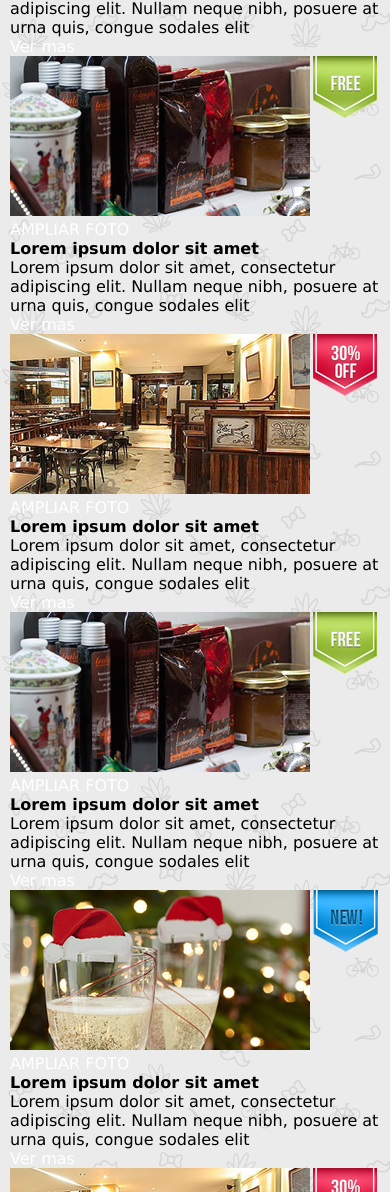
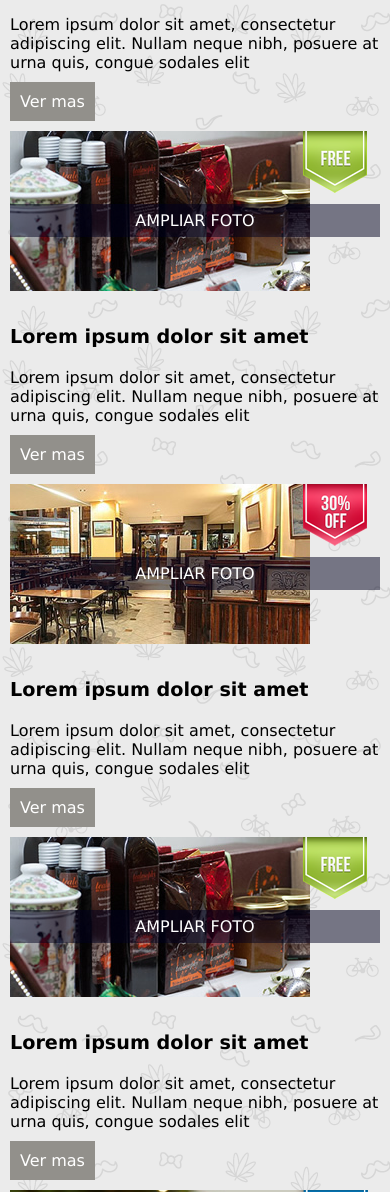
Before and after one commit to hugoAvallay/kitchening-hugo, a website: page views/home.html in a window 390 px wide. Shown: the part 808-2000 px from the top of the page. Drawn offline with Linux system fonts and the light colour scheme.

Commit message:
feat: styles responsive  mobile

```diff
--- a/public/css/home.css
+++ b/public/css/home.css
@@ -49,16 +49,37 @@
     margin-top: 30px;
 }
 
-.home__main__section__article--image {
+.home__main__section__article--box {
     position: relative;
+    margin-bottom: 30px;
 }
 
 .home__main__section__article--image-sticker {
     position: absolute;
     top: 0px;
-    right: 0px;
+    right: 10px;
 }
 
+.home__main__section__article--box a {
+    position: absolute;
+    top:45%;
+    left: 0;
+    width: 100%;
+    text-align: center;
+    background-color: rgba(0, 0, 30, 0.5);
+    padding: 7px;
+}
+
+.home__main__section__article h4 {
+    margin: 20px 0;
+    font-size: 1.2rem;
+}
+.ver--mas {
+    display: inline-block;
+    padding: 10px;
+    background-color: var(--colorGris);
+    margin: 10px 0;
+}
 
 
 /* FOOTER */
--- a/views/home.html
+++ b/views/home.html
@@ -35,69 +35,69 @@
 
         <section class="home__main__section">
             <article class="home__main__section__article">
-                <div class="home__main__section__article--image">
+                <div class="home__main__section__article--box">
                     <img src="/img/img-pdto-1.jpg" alt="Producto 1">
                     <img class="home__main__section__article--image-sticker" src="/img/img-nuevo.png" alt="Stiker nuevo">
                     <a href="">AMPLIAR FOTO</a>
                 </div>
                 <h4>Lorem ipsum dolor sit amet</h4>
                 <P>Lorem ipsum dolor sit amet, consectetur adipiscing elit. Nullam neque nibh, posuere at urna quis, congue sodales elit</P>
-                <a href="">Ver mas</a>
+                <a class="ver--mas" href="">Ver mas</a>
             </article>
 
             <article class="home__main__section__article">
-                <div class="home__main__section__article--image">
+                <div class="home__main__section__article--box">
                     <img src="/img/img-pdto-2.jpg" alt="Producto 1">
                     <img class="home__main__section__article--image-sticker" src="/img/img-gratis.png" alt="Stiker nuevo">
                     <a href="">AMPLIAR FOTO</a>
                 </div>
                 <h4>Lorem ipsum dolor sit amet</h4>
                 <P>Lorem ipsum dolor sit amet, consectetur adipiscing elit. Nullam neque nibh, posuere at urna quis, congue sodales elit</P>
-                <a href="">Ver mas</a>
+                <a class="ver--mas" href="">Ver mas</a>
             </article>
 
             <article class="home__main__section__article">
-                <div class="home__main__section__article--image">
+                <div class="home__main__section__article--box">
                     <img src="/img/img-pdto-3.jpg" alt="Producto 1">
                     <img class="home__main__section__article--image-sticker" src="/img/img-descuento.png" alt="Stiker nuevo">
                     <a href="">AMPLIAR FOTO</a>
                 </div>
                 <h4>Lorem ipsum dolor sit amet</h4>
                 <P>Lorem ipsum dolor sit amet, consectetur adipiscing elit. Nullam neque nibh, posuere at urna quis, congue sodales elit</P>
-                <a href="">Ver mas</a>
+                <a class="ver--mas" href="">Ver mas</a>
             </article>
 
             <article class="home__main__section__article">
-                <div class="home__main__section__article--image">
+                <div class="home__main__section__article--box">
                     <img src="/img/img-pdto-2.jpg" alt="Producto 1">
                     <img class="home__main__section__article--image-sticker" src="/img/img-gratis.png" alt="Stiker nuevo">
                     <a href="">AMPLIAR FOTO</a>
                 </div>
                 <h4>Lorem ipsum dolor sit amet</h4>
                 <P>Lorem ipsum dolor sit amet, consectetur adipiscing elit. Nullam neque nibh, posuere at urna quis, congue sodales elit</P>
-                <a href="">Ver mas</a>
+                <a class="ver--mas" href="">Ver mas</a>
             </article>
 
             <article class="home__main__section__article">
-                <div class="home__main__section__article--image">
+                <div class="home__main__section__article--box">
                     <img src="/img/img-pdto-1.jpg" alt="Producto 1">
                     <img class="home__main__section__article--image-sticker" src="/img/img-nuevo.png" alt="Stiker nuevo">
                     <a href="">AMPLIAR FOTO</a>
                 </div>
                 <h4>Lorem ipsum dolor sit amet</h4>
                 <P>Lorem ipsum dolor sit amet, consectetur adipiscing elit. Nullam neque nibh, posuere at urna quis, congue sodales elit</P>
-                <a href="">Ver mas</a>
+                <a class="ver--mas" href="">Ver mas</a>
             </article>
 
             <article class="home__main__section__article">
-                <div class="home__main__section__article--image">
+                <div class="home__main__section__article--box">
                     <img src="/img/img-pdto-3.jpg" alt="Producto 1">
                     <img class="home__main__section__article--image-sticker" src="/img/img-descuento.png" alt="Stiker nuevo">
                     <a href="">AMPLIAR FOTO</a>
                 </div>
                 <h4>Lorem ipsum dolor sit amet</h4>
                 <P>Lorem ipsum dolor sit amet, consectetur adipiscing elit. Nullam neque nibh, posuere at urna quis, congue sodales elit</P>
-                <a href="">Ver mas</a>
+                <a class="ver--mas" href="">Ver mas</a>
             </article>
         </section>
     </main>
```
